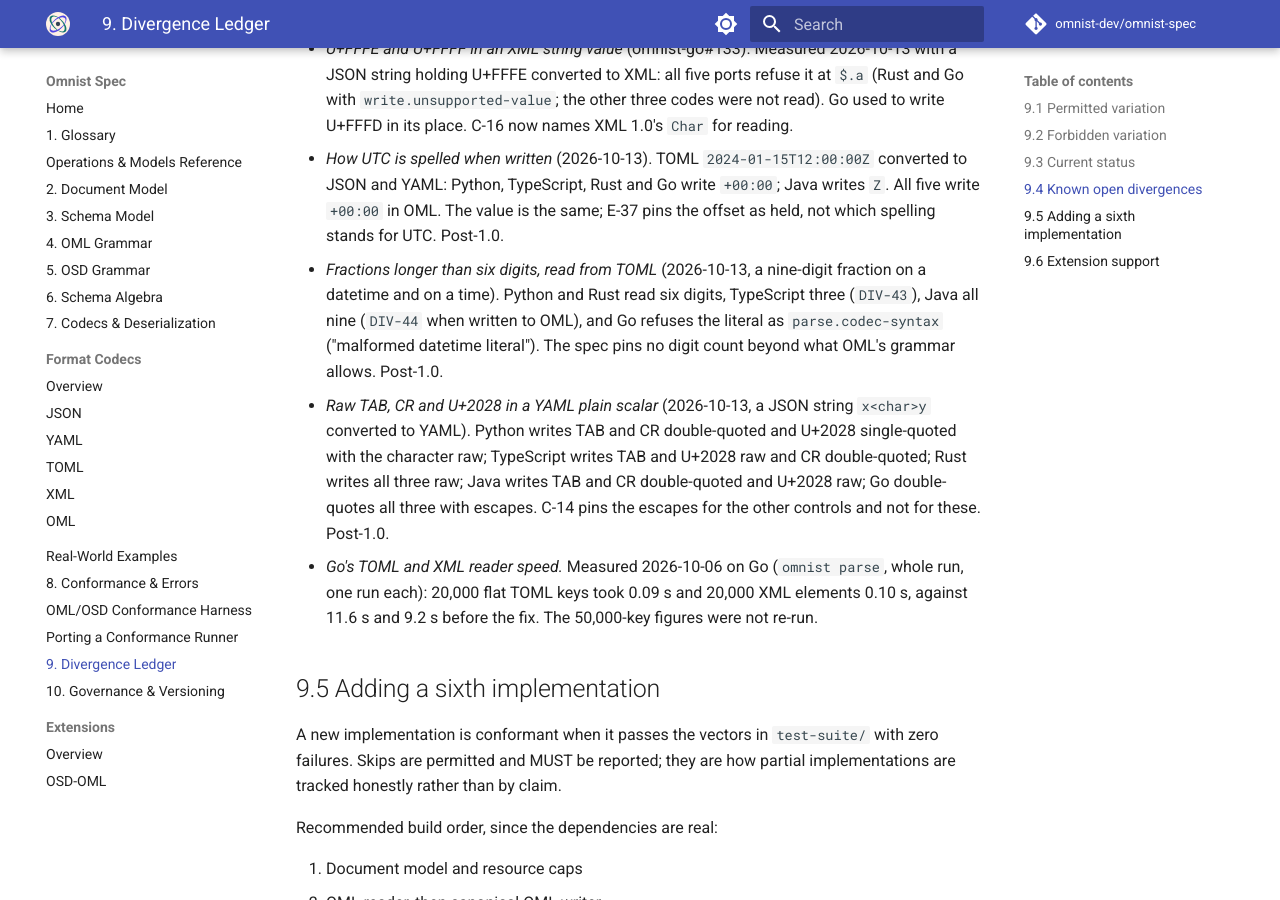
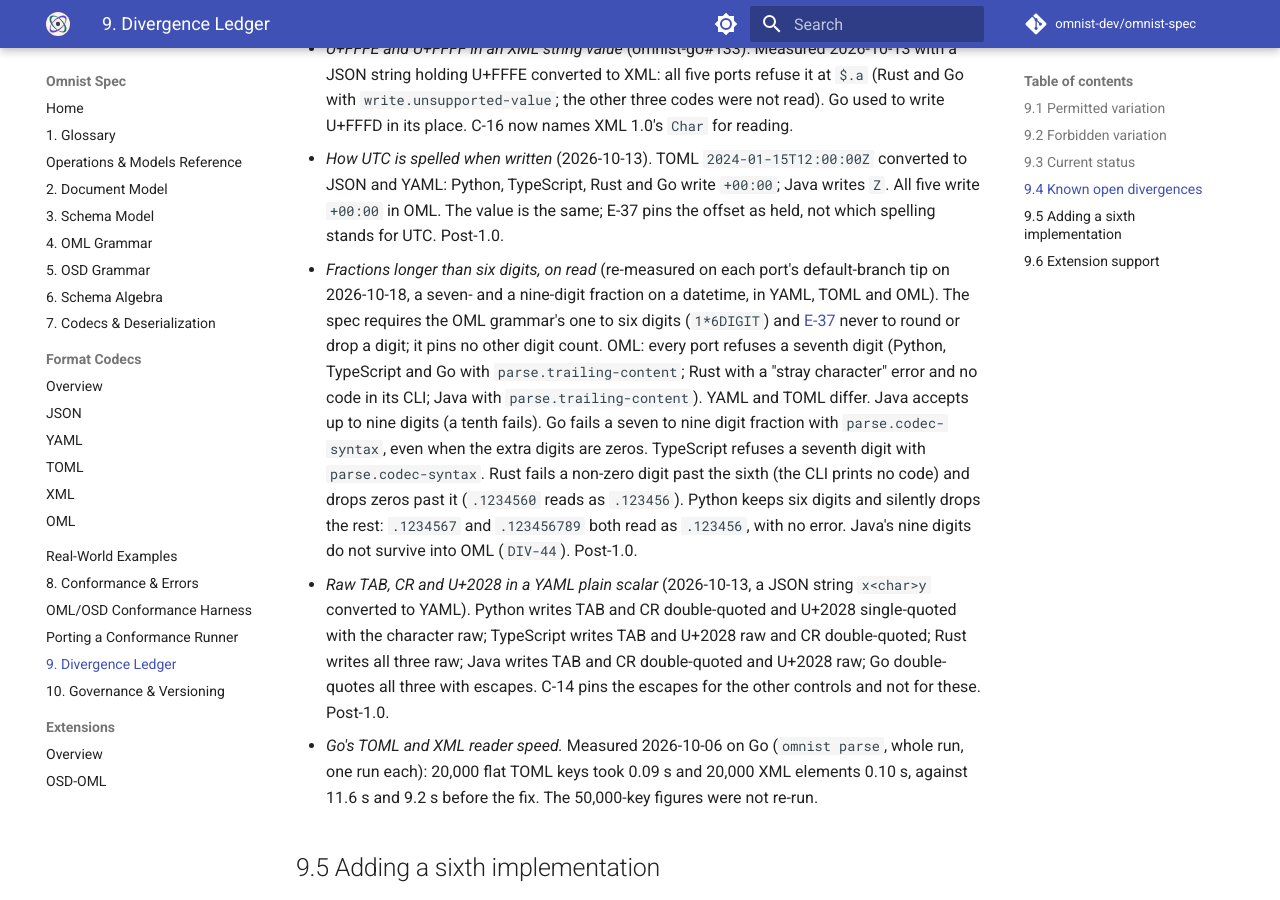
Before and after one commit to omnist-dev/omnist-spec, an MkDocs documentation site: the page built from docs/09-divergence-ledger.md, in a window 1280 px wide and 900 px high, scrolled down 10337 px. Built offline with MkDocs 1.6.1 and Material for MkDocs 9.7.7, drawn with Linux system fonts in a browser that asks for light colours; comment, search, counter and statistics services are not loaded.

Commit message:
Record measured fractional-second read behaviour in the 9.3 ledger
Replace the TOML-only fraction note with one measured on each port's
default-branch tip: a seven- and a nine-digit fraction in YAML, TOML and OML.
States what the spec requires (OML 1*6DIGIT, E-37) and each port's result.
Docs only; no normative change, no release.

Co-Authored-By: Claude Sonnet 5.5 <noreply@anthropic.com>

```diff
--- a/docs/09-divergence-ledger.md
+++ b/docs/09-divergence-ledger.md
@@ -466,11 +466,20 @@ in the item (2026-10-05 unless stated).
   converted to JSON and YAML: Python, TypeScript, Rust and Go write `+00:00`;
   Java writes `Z`. All five write `+00:00` in OML. The value is the same; E-37
   pins the offset as held, not which spelling stands for UTC. Post-1.0.
-- *Fractions longer than six digits, read from TOML* (2026-10-13, a nine-digit
-  fraction on a datetime and on a time). Python and Rust read six digits,
-  TypeScript three (`DIV-43`), Java all nine (`DIV-44` when written to OML), and
-  Go refuses the literal as `parse.codec-syntax` ("malformed datetime literal").
-  The spec pins no digit count beyond what OML's grammar allows. Post-1.0.
+- *Fractions longer than six digits, on read* (re-measured on each port's
+  default-branch tip on 2026-10-18, a seven- and a nine-digit fraction on a
+  datetime, in YAML, TOML and OML). The spec requires the OML grammar's one to
+  six digits (`1*6DIGIT`) and [E-37](08-conformance-and-errors.md#838-format-codec-adjustments)
+  never to round or drop a digit; it pins no other digit count. OML: every port
+  refuses a seventh digit (Python, TypeScript and Go with `parse.trailing-content`;
+  Rust with a "stray character" error and no code in its CLI; Java with
+  `parse.trailing-content`). YAML and TOML differ. Java accepts up to nine digits
+  (a tenth fails). Go fails a seven to nine digit fraction with `parse.codec-syntax`,
+  even when the extra digits are zeros. TypeScript refuses a seventh digit with
+  `parse.codec-syntax`. Rust fails a non-zero digit past the sixth (the CLI prints
+  no code) and drops zeros past it (`.1234560` reads as `.123456`). Python keeps six
+  digits and silently drops the rest: `.1234567` and `.123456789` both read as
+  `.123456`, with no error. Java's nine digits do not survive into OML (`DIV-44`). Post-1.0.
 - *Raw TAB, CR and U+2028 in a YAML plain scalar* (2026-10-13, a JSON string
   `x<char>y` converted to YAML). Python writes TAB and CR double-quoted
   and U+2028 single-quoted with the character raw; TypeScript writes TAB and
```
